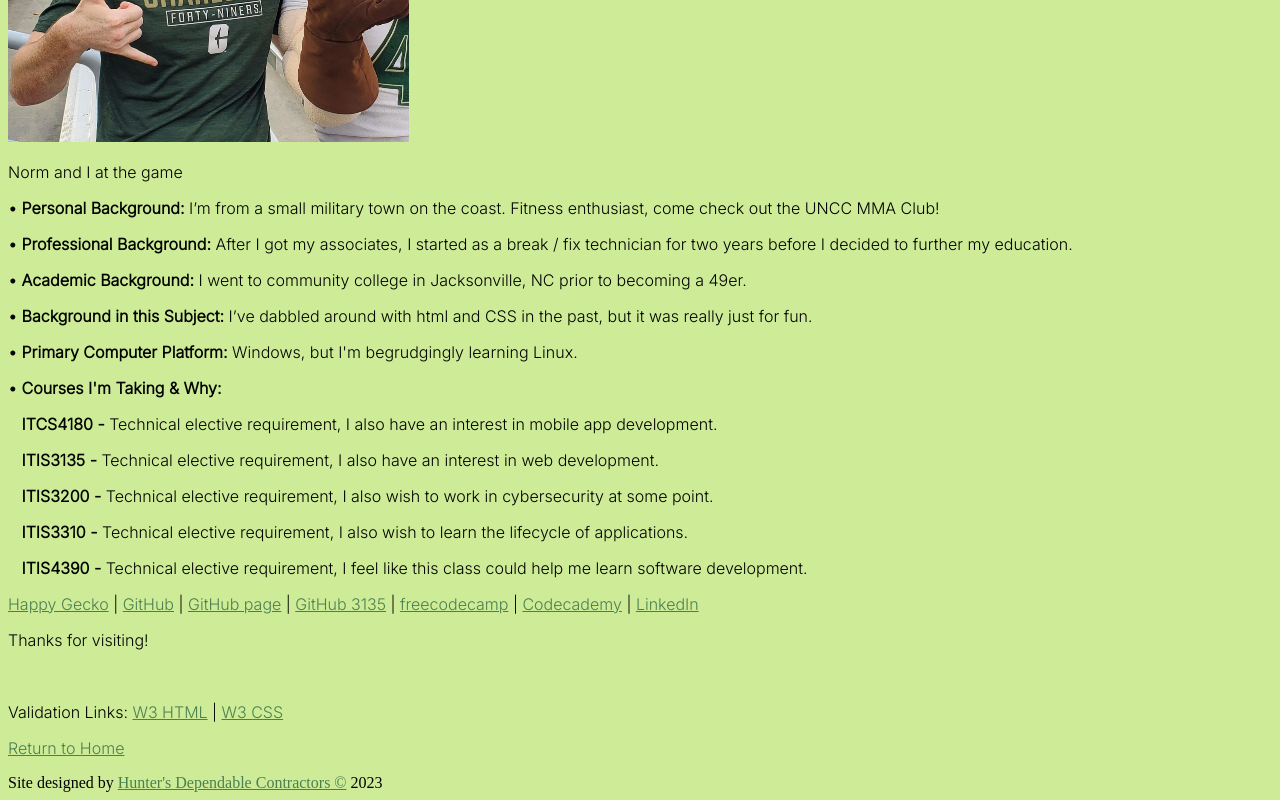
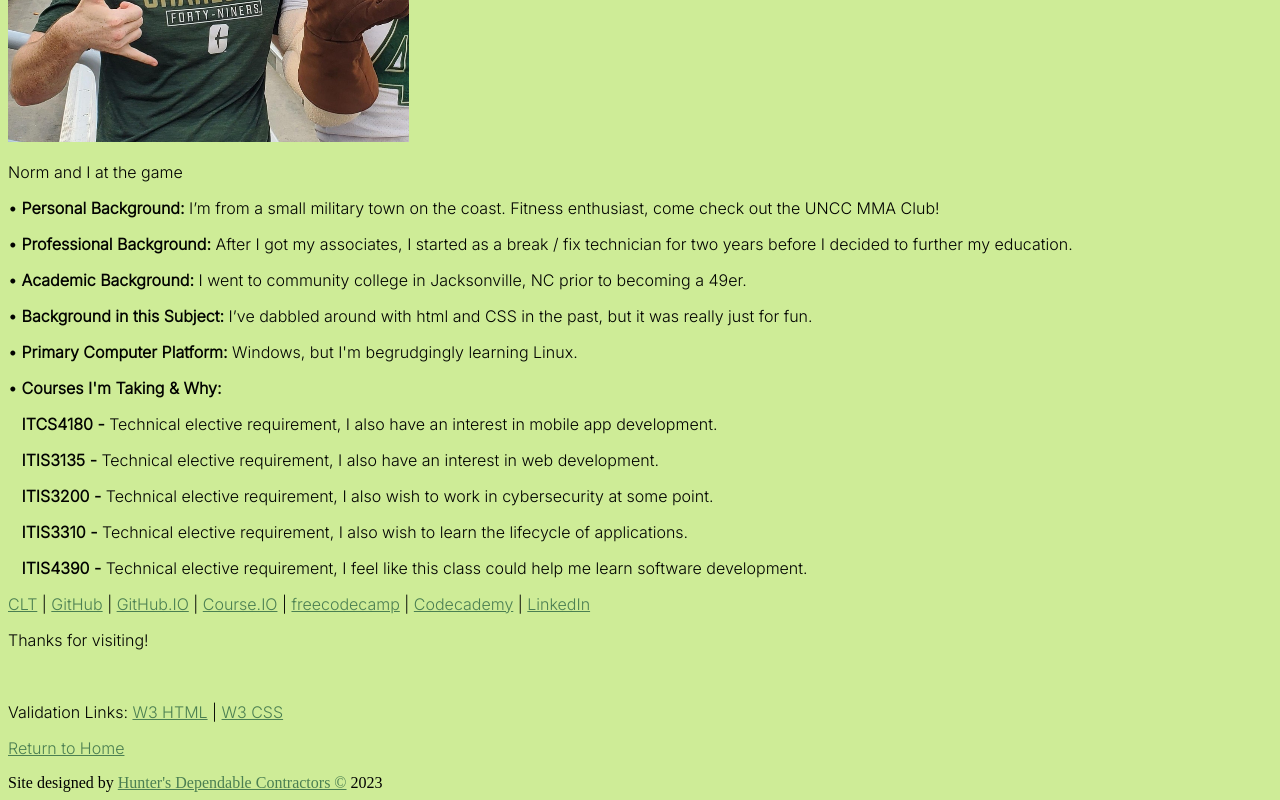
Before and after one commit to HGHfrom98/HGHfrom98.github.io, a plain HTML site: page itis3135/index.html in a window 1280 px wide. Shown: the part 526-1326 px from the top of the page. Drawn offline with nearby package versions, Linux system fonts and the light colour scheme.

Commit message:
Update index.html

```diff
--- a/itis3135/index.html
+++ b/itis3135/index.html
@@ -38,10 +38,10 @@
         <p><b>&nbsp;&nbsp; ITIS4390 - </b>Technical elective requirement, I feel like this class could help me learn software development.</p>
 
         <p>
-            <a href="https://webpages.charlotte.edu/hgayhart/">Happy Gecko</a> |
+            <a href="https://webpages.charlotte.edu/hgayhart/">CLT</a> |
             <a href="https://github.com/HGHfrom98">GitHub</a> |
-            <a href="https://hghfrom98.github.io/HGHfrom98/">GitHub page</a> |
-            <a href="https://hghfrom98.github.io/ITIS-3135/">GitHub 3135</a> |
+            <a href="https://hghfrom98.github.io/">GitHub.IO</a> |
+            <a href="https://hghfrom98.github.io/itis3135/">Course.IO</a> |
             <a href="https://www.freecodecamp.org/HunterG1998">freecodecamp</a> |
             <a href="https://www.codecademy.com/profiles/HunterG1998">Codecademy</a> |
             <a href="https://www.linkedin.com/in/hunter-gayhart-907243178/">LinkedIn</a>
```
